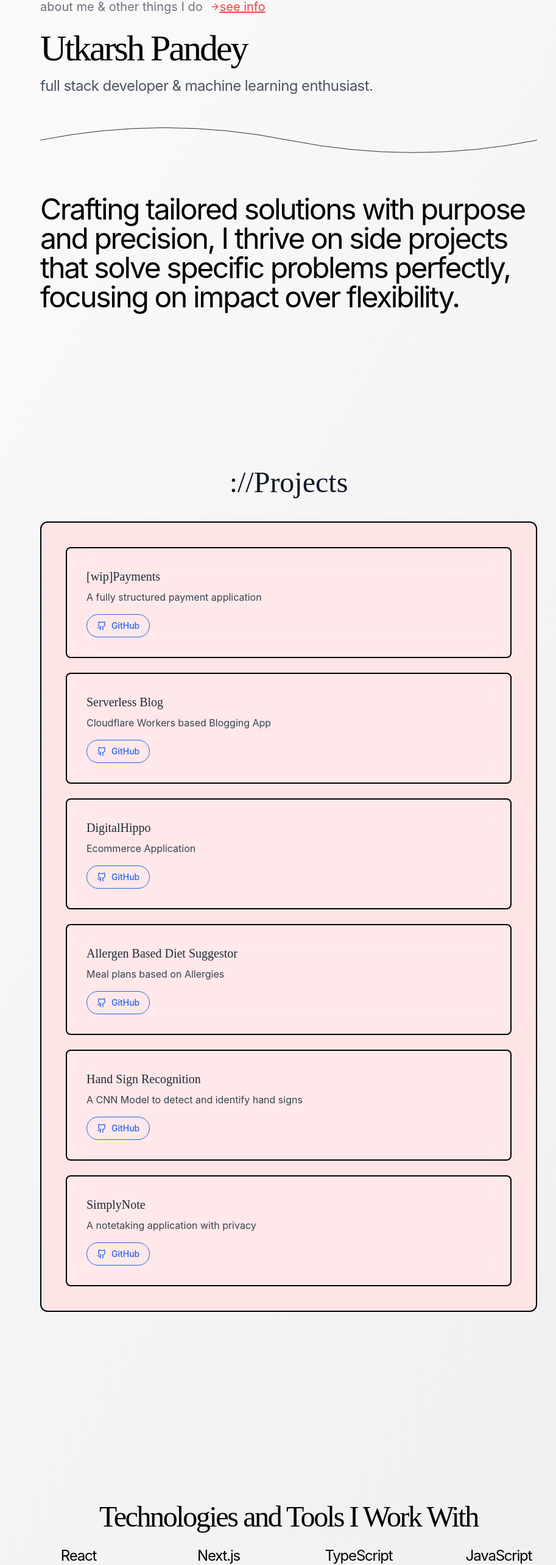
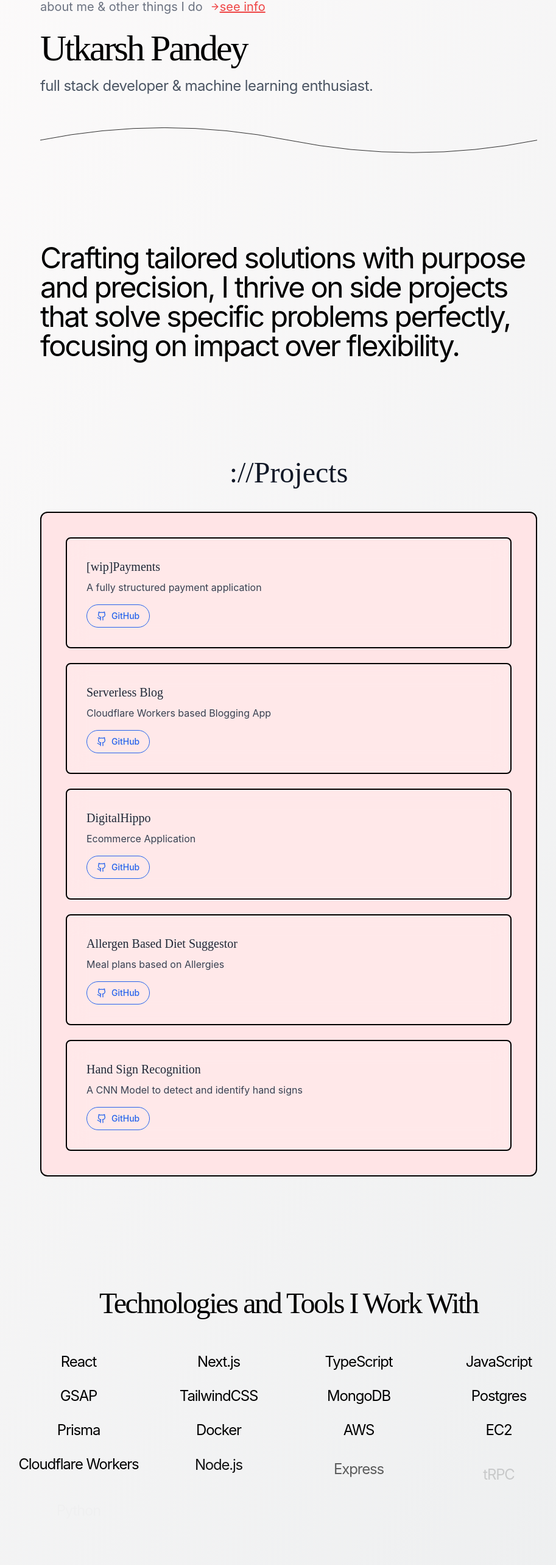
Before and after one commit to utkarsh125/portfolio-port, a Next.js app: page / in a window 1280 px wide. Shown: the part 227-2793 px from the top of the page at 61% size, without its empty margins (166-1079 px from the left). Built offline with nearby package versions, Linux system fonts and the light colour scheme.

Commit message:
Fix: Spacing between divs

```diff
--- a/package.json
+++ b/package.json
@@ -16,7 +16,8 @@
     "matter-js": "^0.20.0",
     "next": "14.2.8",
     "react": "^18",
-    "react-dom": "^18"
+    "react-dom": "^18",
+    "react-icons": "^5.4.0"
   },
   "devDependencies": {
     "@types/matter-js": "^0.19.7",
--- a/src/app/components/Footer.tsx
+++ b/src/app/components/Footer.tsx
@@ -3,6 +3,7 @@
 import { Github, Linkedin } from 'lucide-react';
 import React, { useEffect, useRef, useState } from 'react';
 
+import { FaLinkedin } from "react-icons/fa6";
 import Link from 'next/link';
 import { gsap } from 'gsap';
 
@@ -41,9 +42,9 @@ const Footer = () => {
     <div className="mt-16 sm:mt-24 lg:mt-36 px-4 sm:px-8 md:mt-48 lg:mb-36 mb-5">
       <div className="text-lg sm:text-xl flex flex-col items-center space-y-4 sm:space-y-6 lg:space-y-8">
         <p className="text-xl sm:text-2xl tracking-tighter lg:text-4xl font-medium text-center">
-          🖐️ Let&apos;s create something amazing together!
+          Let&apos;s create something amazing together!
         </p>
-        <p className="text-lg sm:text-xl lg:text-2xl font-medium tracking-tight text-center">
+        <p className="text-lg sm:text-xl lg:text-2xl font-medium tracking-tighter text-center">
           Drop a mail at -{' '}
           <Link href="mailto:utkarshpandey125@gmail.com" className="text-red-500 underline">
             utkarshpandey125@gmail.com
@@ -54,11 +55,19 @@ const Footer = () => {
         ref={btnRef}
         className="mt-8 flex flex-col sm:flex-row justify-center items-center gap-4 lg:gap-6"
       >
+        {/* <Link
+          href="https://linkedin.com/in/utkarsh125"
+          className="social-btn tracking-tighter flex items-center px-6 py-3 bg-[#0965c1] text-slate-100 text-sm sm:text-lg rounded-full space-x-3 transform transition-transform"
+        >
+          <Linkedin className="w-6 h-6" />
+          <span>LinkedIn</span>
+        </Link> */}
         <Link
           href="https://linkedin.com/in/utkarsh125"
-          className="social-btn tracking-tighter flex items-center px-6 py-3 bg-gray-200 text-black text-sm sm:text-lg rounded-full space-x-3 transform transition-transform"
+          className="social-btn tracking-tighter flex items-center px-6 py-3 bg-slate-200 text-black text-sm sm:text-lg rounded-full space-x-3 transform transition-transform"
         >
-          <Linkedin className="w-6 h-6" />
+          {/* <Linkedin className="w-6 h-6" /> */}
+          <FaLinkedin className='w-6 h-6 text-[#0965c1]'/>
           <span>LinkedIn</span>
         </Link>
         <Link
@@ -75,7 +84,7 @@ const Footer = () => {
           <span>Resume</span>
         </Link>
       </div>
-      <div className='bg-slate-900 backdrop-blur-5 flex items-center justify-center text-white p-5 mt-5 mb-5 font-inte rounded-3xl'>
+      <div className='bg-slate-900 backdrop-blur-5 flex items-center justify-center text-white p-5 mt-10 font-inter rounded-3xl'>
         Made using GSAP, NextJS and Framer.
       </div>
     </div>
--- a/src/app/components/Hero.tsx
+++ b/src/app/components/Hero.tsx
@@ -51,7 +51,7 @@ const Hero = () => {
   }, []);
 
   return (
-    <div className="mt-20 mb-32 px-6 sm:px-10 md:mt-40 lg:mt-56 lg:mb-48">
+    <div className="mt-20 mb-20 px-6 sm:px-10 md:mt-40 lg:mt-56 lg:mb-40">
       <div className="flex flex-col sm:flex-row items-center gap-4 sm:gap-2 text-gray-500 text-lg sm:text-xl">
         <p className="text-center sm:text-left">about me & other things I do</p>
         <Link
@@ -91,7 +91,7 @@ const Hero = () => {
         </svg>
       </div>
 
-      <h1 className="text-2xl sm:text-3xl lg:text-5xl tracking-tighter mt-8 sm:mt-12 text-center sm:text-left">
+      <h1 className="text-2xl sm:text-3xl lg:text-5xl tracking-tighter mt-10 sm:mt-12 lg:mt-32 text-center sm:text-left">
         Crafting tailored solutions with purpose and precision, I thrive on side
         projects that solve specific problems perfectly, focusing on impact over
         flexibility.
--- a/src/app/components/Projects.tsx
+++ b/src/app/components/Projects.tsx
@@ -11,13 +11,13 @@ const projects = [
   { name: "DigitalHippo", description: "Ecommerce Application", link: "https://github.com/utkarsh125/ecommerce-app" },
   { name: "Allergen Based Diet Suggestor", description: "Meal plans based on Allergies", link: "https://github.com/utkarsh125/arcane-project" },
   { name: "Hand Sign Recognition", description: "A CNN Model to detect and identify hand signs", link: "https://github.com/utkarsh125/tensorflow-hand-sign-detection" },
-  { name: "SimplyNote", description: "A notetaking application with privacy", link: "https://github.com/utkarsh125/notetaking-app-mern" },
+  // { name: "SimplyNote", description: "A notetaking application with privacy", link: "https://github.com/utkarsh125/notetaking-app-mern" },
 ];
 
 const Projects = () => {
   return (
     <motion.div
-      className="projects-container font-inter py-16 px-6 sm:px-10 relative overflow-hidden rounded-3xl"
+      className="projects-container font-inter py-16 pt-0 px-6 sm:px-10 relative overflow-hidden rounded-3xl"
       initial={{ opacity: 0 }}
       animate={{ opacity: 1 }}
       transition={{ duration: 1 }}
--- a/src/app/components/Skills.tsx
+++ b/src/app/components/Skills.tsx
@@ -53,8 +53,8 @@ const Skills: React.FC = () => {
   }, []);
 
   return (
-    <div className="skills-container text-center py-10 mt-52">
-      <h2 className="text-3xl md:text-5xl font-playfair tracking-tighter mb-6">
+    <div className="skills-container text-center py-10 mt-20">
+      <h2 className="text-3xl md:text-5xl font-playfair tracking-tighter mb-14">
         Technologies and Tools I Work With
       </h2>
       <ul className="grid grid-cols-2 md:grid-cols-3 lg:grid-cols-4 gap-6 text-lg md:text-xl lg:text-2xl">
```
Also changed, not shown: 1 other file (tests, documents, lock files or other folders).
